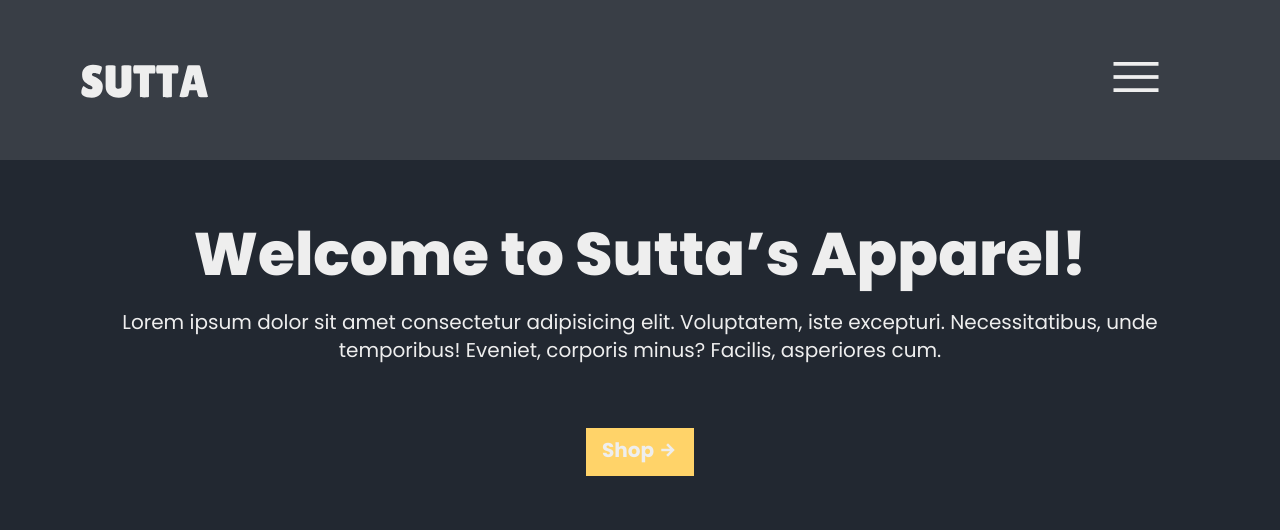
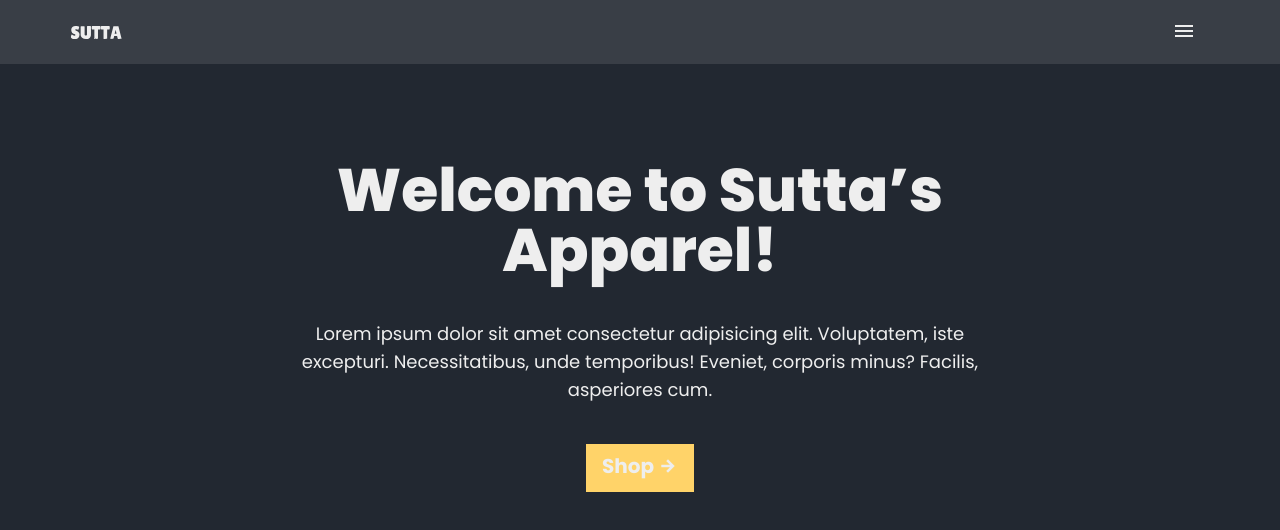
Before and after one commit to jlescarlan11/shopping-cart, a React (Vite) app: page / in a window 1280 px wide. Shown: the top 530 px of the page. Built offline with nearby package versions, Linux system fonts and the light colour scheme.

Commit message:
add a sample for a card

```diff
--- a/src/components/Header.jsx
+++ b/src/components/Header.jsx
@@ -26,7 +26,7 @@ const Header = () => {
               className="size-[var(--header-height-sm)] md:size-[var(--header-height-md)] lg:size-[var(--header-height-lg)] text-center content-center"
               onClick={() => setShowMenu(!showMenu)}
             >
-              <span className="material-symbols-outlined text-2xl md:text-4xl lg:text-6xl">
+              <span className="material-symbols-outlined text-base md:text-lg lg:text-2xl">
                 menu
               </span>
             </button>
@@ -39,7 +39,7 @@ const Header = () => {
               onClick={() => setShowMenu(!showMenu)}
             >
               <div className="size-[var(--header-height-sm)] md:size-[var(--header-height-md)] lg:size-[var(--header-height-lg)] text-center content-center">
-                <span className="material-symbols-outlined text-2xl md:text-4xl lg:text-6xl">
+                <span className="material-symbols-outlined text-base md:text-lg lg:text-2xl">
                   close
                 </span>
               </div>
@@ -53,10 +53,12 @@ const Header = () => {
                 >
                   <div>
                     <div className="size-[var(--header-height-sm)] md:size-[var(--header-height-md)] lg:size-[var(--header-height-lg)] text-center content-center">
-                      <span className="material-symbols-outlined text-2xl md:text-4xl lg:text-6xl">
+                      <span className="material-symbols-outlined text-base md:text-lg lg:text-2xl">
                         {menuItem.icon}
                       </span>
-                      <p>{menuItem.label}</p>
+                      <p className="text-sm md:text-sm lg:text-xl">
+                        {menuItem.label}
+                      </p>
                     </div>
                   </div>
                 </NavLink>
--- a/src/components/Home.jsx
+++ b/src/components/Home.jsx
@@ -1,22 +1,26 @@
 import React from "react";
+import { NavLink } from "react-router-dom";
 
 const Home = () => {
   return (
-    <div className="bg-[var(--bg-color)] min-h-[calc(100vh-var(--header-height-sm))] md:min-h-[calc(100vh-var(--header-height-md))] lg:min-h-[calc(100vh-var(--header-height-lg))] text-[var(--text-color)]  px-8 md:px-12 lg:px-16 flex flex-col items-center">
-      <h1 className="text-2xl md:text-4xl lg:text-6xl font-extrabold text-center mt-12 md:mt-16">
+    <div className="bg-[var(--bg-color)] min-h-[calc(100vh-var(--header-height-sm))] md:min-h-[calc(100vh-var(--header-height-md))] lg:min-h-[calc(100vh-var(--header-height-lg))] text-[var(--text-color)] px-8 sm:px-24 lg:px-72 flex flex-col gap-10 items-center">
+      <h1 className="text-4xl md:text-5xl lg:text-6xl font-extrabold text-center mt-16 md:mt-20 lg:mt-24 ">
         Welcome to Sutta’s Apparel!
       </h1>
-      <p className="text-xs md:text-base lg:text-xl text-center mt-4 md:mt-6">
+      <p className="text-sm md:text-base lg:text-lg text-center">
         Lorem ipsum dolor sit amet consectetur adipisicing elit. Voluptatem,
         iste excepturi. Necessitatibus, unde temporibus! Eveniet, corporis
         minus? Facilis, asperiores cum.
       </p>
-      <button className="bg-[var(--secondary-color)] text-[var(--text-color)] text-base md:text-xl font-bold mt-12 md:mt-16 h-10 md:h-12 px-4 py-2 flex justify-center gap-1">
+      <NavLink
+        to={`/shop`}
+        className="bg-[var(--secondary-color)] text-[var(--text-color)] text-base md:text-xl font-bold h-10 md:h-12 px-4 py-2 flex justify-center gap-1"
+      >
         Shop{" "}
         <span className="material-symbols-outlined  font-bold text-base md:text-xl">
           arrow_forward
         </span>
-      </button>
+      </NavLink>
     </div>
   );
 };
--- a/src/components/Shop.jsx
+++ b/src/components/Shop.jsx
@@ -1,7 +1,47 @@
 import React from "react";
 
 const Shop = () => {
-  return <div>Shop</div>;
+  const items = [
+    {
+      img: "wala.jpg",
+      name: "cutie pie",
+      price: "20",
+    },
+    {
+      img: "wala.jpg",
+      name: "cuti potato",
+      price: "50",
+    },
+    {
+      img: "wala.jpg",
+      name: "cut pota",
+      price: "100",
+    },
+    {
+      img: "wala.jpg",
+      name: "c pota",
+      price: "100",
+    },
+  ];
+  return (
+    <div className="bg-[var(--bg-color)] min-h-[calc(100vh-var(--header-height-sm))] md:min-h-[calc(100vh-var(--header-height-md))] lg:min-h-[calc(100vh-var(--header-height-lg))] text-[var(--text-color)] px-8 sm:px-24 lg:px-72 grid sample gap-16 grid-cols-1 sm:grid-cols-2 md:grid-cols-3 lg:grid-cols-4">
+      {items.map((item, index) => (
+        <div
+          key={index}
+          className="min-w-24  border  bg-slate-80 h-60 relative"
+        >
+          <div className="relative">
+            <div className="absolute bottom-0 left-0 right-0 text-center bg-slate-700 bg-opacity-20">
+              <span className="">{item.name}</span>
+              <br />
+              <span className="">{item.price}</span>
+            </div>
+            <img src={item.img} className="w-auto h-60" />
+          </div>
+        </div>
+      ))}
+    </div>
+  );
 };
 
 export default Shop;
--- a/src/index.css
+++ b/src/index.css
@@ -11,9 +11,9 @@
   --primary-color: rgb(57, 62, 70);
   --secondary-color: rgb(255, 211, 105);
   --text-color: rgb(238, 238, 238);
-  --header-height-sm: 5rem;
-  --header-height-md: 7rem;
-  --header-height-lg: 10rem;
+  --header-height-sm: 3rem;
+  --header-height-md: 5rem;
+  --header-height-lg: 4rem;
 }
 
 * {
```
